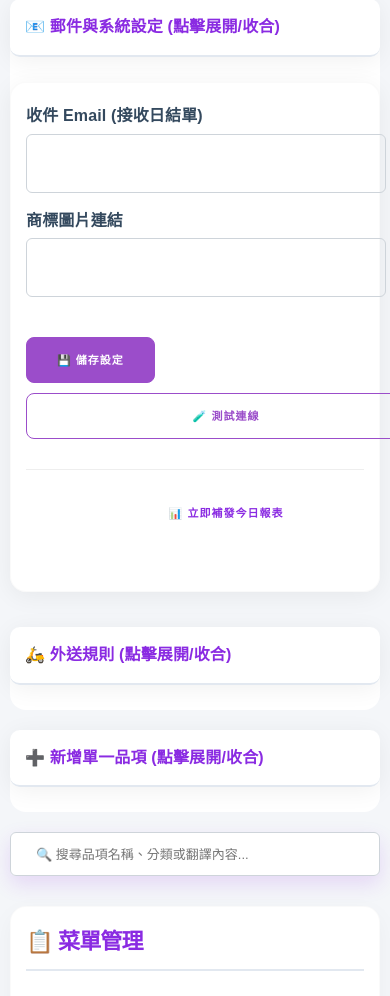
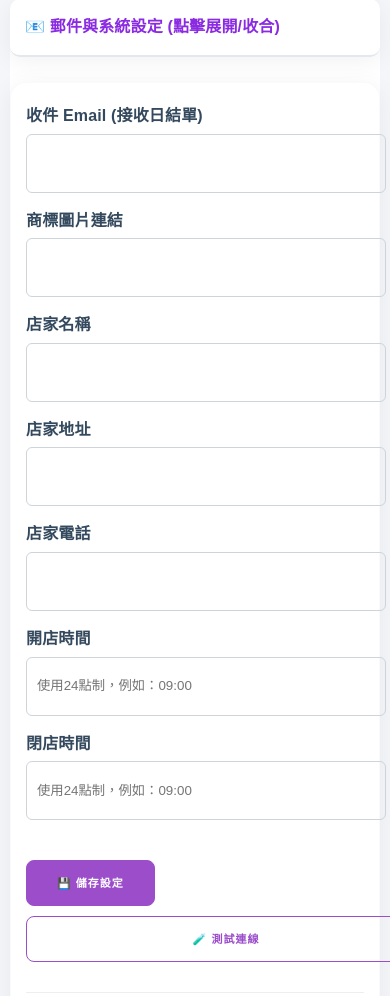
Before and after one commit to try91396-beep/DING-DONG, a Flask app: page /admin/ in a window 390 px wide, after a click on "📧 郵件與系統設定 (點擊展開/收合)". Shown: the part 436-1432 px from the top of the page. Run offline with Flask 3, Linux system fonts and the light colour scheme; the visitor is signed in with stand-in values (Sample User, id 1); data that the repository does not hold is empty; some libraries are stand-ins or nearby versions.

Commit message:
Update admin.html
<div class="card" style="margin-top: 10px; box-shadow: 0 4px 24px rgba(0,0,0,0.06); height: auto;">
            <form method="POST" action="{{ url_for('admin.admin_panel') }}">
                <label>收件 Email (接收日結單)</label>
                <input type="email" name="report_email" value="{{ config.get('report_email','') }}">
                <label>商標圖片連結</label>
                <input type="text" name="shop_logo_url" value="{{ config.get('shop_logo_url','') }}">
                 <label>店家名稱</label>
                <input type="text" name="shop_name" value="{{ config.get('shop_name','') }}">
                 <label>店家地址</label>
                <input type="text" name="shop_address" value="{{ config.get('shop_address','') }}">
                <label>店家電話</label>
                <input type="number" name="shop_phone" value="{{ config.get('shop_phone','') }}">
                 <label>開店時間</label>
                <input type="text" name="shop_open_time" value="{{ config.get('shop_open_time','') }}" placeholder=使用24點制，例如：09:00>
                 <label>閉店時間</label>
                <input type="text" name="shop_close_time" value="{{ config.get('shop_close_time','') }}" placeholder=使用24點制，例如：09:00>

```diff
--- a/templates/admin.html
+++ b/templates/admin.html
@@ -332,6 +332,16 @@
                 <input type="email" name="report_email" value="{{ config.get('report_email','') }}">
                 <label>商標圖片連結</label>
                 <input type="text" name="shop_logo_url" value="{{ config.get('shop_logo_url','') }}">
+                 <label>店家名稱</label>
+                <input type="text" name="shop_name" value="{{ config.get('shop_name','') }}">
+                 <label>店家地址</label>
+                <input type="text" name="shop_address" value="{{ config.get('shop_address','') }}">
+                <label>店家電話</label>
+                <input type="number" name="shop_phone" value="{{ config.get('shop_phone','') }}">
+                 <label>開店時間</label>
+                <input type="text" name="shop_open_time" value="{{ config.get('shop_open_time','') }}" placeholder=使用24點制，例如：09:00>
+                 <label>閉店時間</label>
+                <input type="text" name="shop_close_time" value="{{ config.get('shop_close_time','') }}" placeholder=使用24點制，例如：09:00>
 
                 <div style="margin-top: 25px;">
                     <button type="submit" name="action" value="save_settings">💾 儲存設定</button>
@@ -352,12 +362,12 @@
 
         <div class="card" style="margin-top: 10px; box-shadow: 0 4px 24px rgba(0,0,0,0.06); height: auto;">
             <form method="POST" action="{{ url_for('admin.update_delivery_settings') }}">
-                <div style="margin-bottom: 20px; background: #f8f9fa; padding: 15px; border-radius: 8px; border: 1px solid #eee;">
+                <!-- <div style="margin-bottom: 20px; background: #f8f9fa; padding: 15px; border-radius: 8px; border: 1px solid #eee;">
                     <label style="display: flex; align-items: center; cursor: pointer; margin: 0;">
                         <input type="checkbox" name="delivery_enabled" style="margin: 0 10px 0 0;"
                                {{ 'checked' if config.get('enable_delivery') else '' }}>
                         </label>
-                </div>
+                </div> -->
 
                 <div class="row">
                     <div class="column">
```
